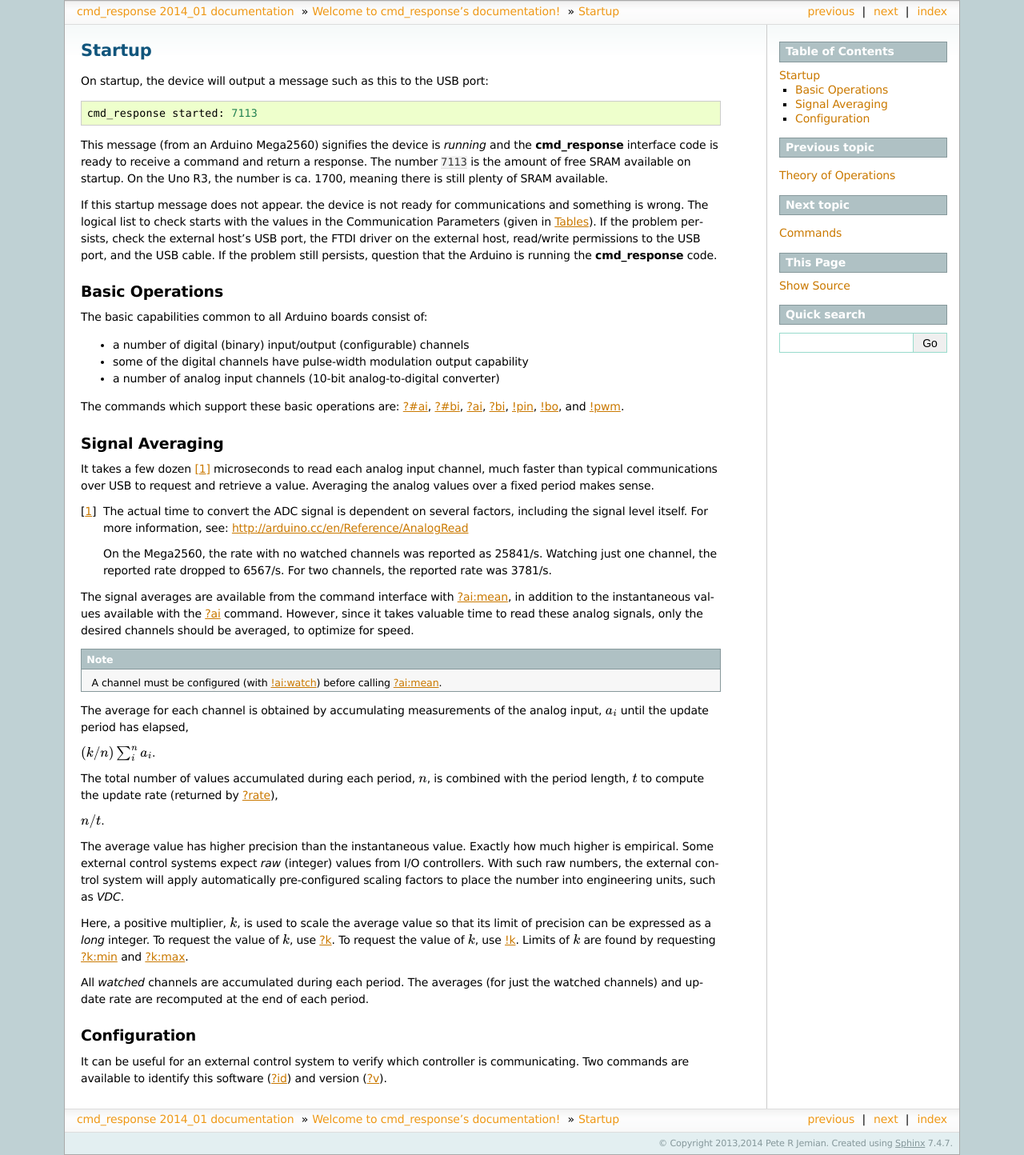
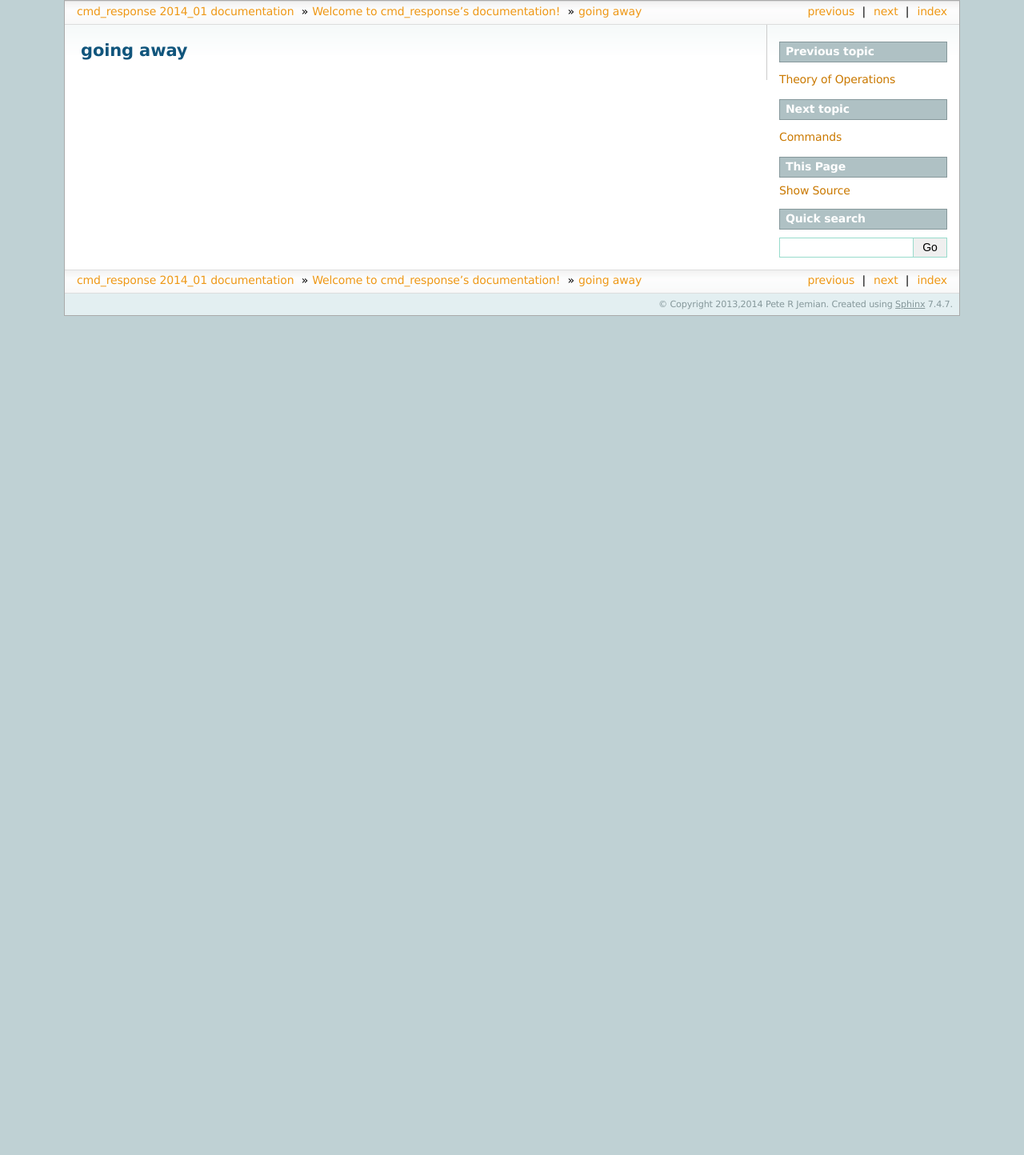
Before and after one commit to prjemian/cmd_response, a Sphinx documentation site: the page built from doc/source/startup.rst, in a window 1280 px wide. Shown: the whole page at 80% size. Built offline with Sphinx 7.4.7, drawn with Linux system fonts in a browser that asks for light colours; after the commit the page ends 900 px from its top, so only the background shows below that.

Commit message:
prepare to delete
git-svn-id: http://svn.jemian.org/svn/regitte/arduino/cmd_response@2044 4ca16b70-4e1b-0410-88e2-31485261bf7f

```diff
--- a/doc/source/startup.rst
+++ b/doc/source/startup.rst
@@ -1,130 +1,4 @@
 .. $Id$
 
+going away
 ==============================================
-Startup
-==============================================
-
-On startup, the device will output a message such
-as this to the USB port::
-
-  cmd_response started: 7113
-
-This message (from an Arduino Mega2560) signifies
-the device is *running* and the **cmd_response**
-interface code is ready to receive a
-command and return a response.
-The number ``7113`` is the amount of free
-SRAM available on startup.  On the Uno R3, the number
-is ca. 1700, meaning there is still plenty of
-SRAM available.
-
-If this startup message does not appear.
-the device is not ready for communications
-and something is wrong.  The logical list
-to check starts with the values in the
-Communication Parameters (given
-in :ref:`tables`).  If the problem persists,
-check the external host's USB port,
-the FTDI driver on the external host,
-read/write permissions to the USB port, and
-the USB cable.  If the problem still persists,
-question that the Arduino is running
-the **cmd_response** code.
-
-
-.. _basics:
-
-Basic Operations
------------------
-
-The basic capabilities common to all Arduino boards
-consist of:
-
-* a number of digital (binary) input/output (configurable) channels
-* some of the digital channels have pulse-width modulation output capability
-* a number of analog input channels (10-bit analog-to-digital converter)
-
-The commands which support these basic operations are:
-:ref:`num_ai`, :ref:`num_bi`, :ref:`get_ai`,
-:ref:`get_bi`, :ref:`set_pin`, :ref:`set_bo`,
-and :ref:`set_pwm`.
-
-
-.. _averaging:
-
-Signal Averaging
-----------------
-
-It takes a few dozen [#]_ microseconds to read each
-analog input channel, much faster than typical
-communications over USB to request and retrieve
-a value.  Averaging the analog values over a
-fixed period makes sense.
-
-.. [#] The actual time to convert the ADC signal
-   is dependent on several factors, including
-   the signal level itself.  For more information,
-   see: http://arduino.cc/en/Reference/AnalogRead
-
-   On the Mega2560, the rate with no watched channels
-   was reported as 25841/s.  Watching just one
-   channel, the reported rate dropped to 6567/s.
-   For two channels, the reported rate was 3781/s.
-
-The signal averages are available from the
-command interface with :ref:`ai_mean`,
-in addition to the
-instantaneous values available with the
-:ref:`get_ai` command.  However, since it takes
-valuable time to read these analog signals,
-only the desired channels should be averaged,
-to optimize for speed.
-
-.. note:: A channel must be
-   configured (with :ref:`watch_ai`)
-   before calling :ref:`ai_mean`.
-
-The average for each channel is obtained by
-accumulating measurements of the analog input,
-:math:`a_i` until the update period has elapsed,
-
-:math:`(k/n) \sum_i^n a_i`.
-
-The total number of values accumulated during
-each period, :math:`n`, is combined with the
-period length, :math:`t` to compute the update
-rate (returned by :ref:`get_rate`),
-
-:math:`n / t`.
-
-The average value has higher precision than the
-instantaneous value.  Exactly how much higher
-is empirical.  Some external control systems
-expect *raw* (integer) values from I/O controllers.
-With such raw numbers, the external control system
-will apply automatically pre-configured scaling
-factors to place the number into engineering units,
-such as *VDC*.
-
-Here, a positive multiplier, :math:`k`, is used
-to scale the average value so that its limit
-of precision can be expressed as a *long* integer.
-To request the value of :math:`k`, use :ref:`get_k`.
-To request the value of :math:`k`, use :ref:`set_k`.
-Limits of :math:`k` are found by requesting
-:ref:`get_k_min` and :ref:`get_k_max`.
-
-All *watched* channels are accumulated during each
-period.  The averages (for just the watched channels)
-and update rate are
-recomputed at the end of each period.
-
-
-Configuration
-----------------
-
-It can be useful for an external control system
-to verify which controller is communicating.
-Two commands are available to identify
-this software (:ref:`get_id`) and
-version (:ref:`get_version`).
```
